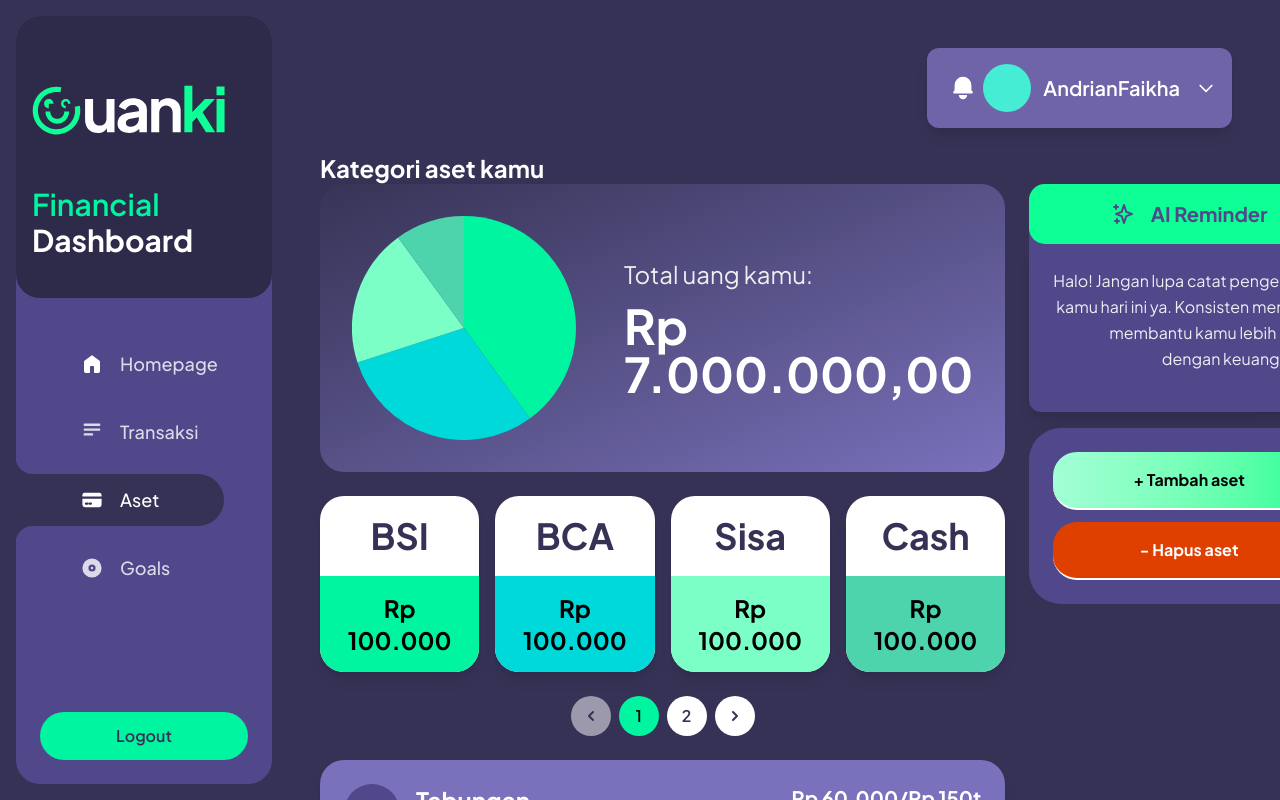
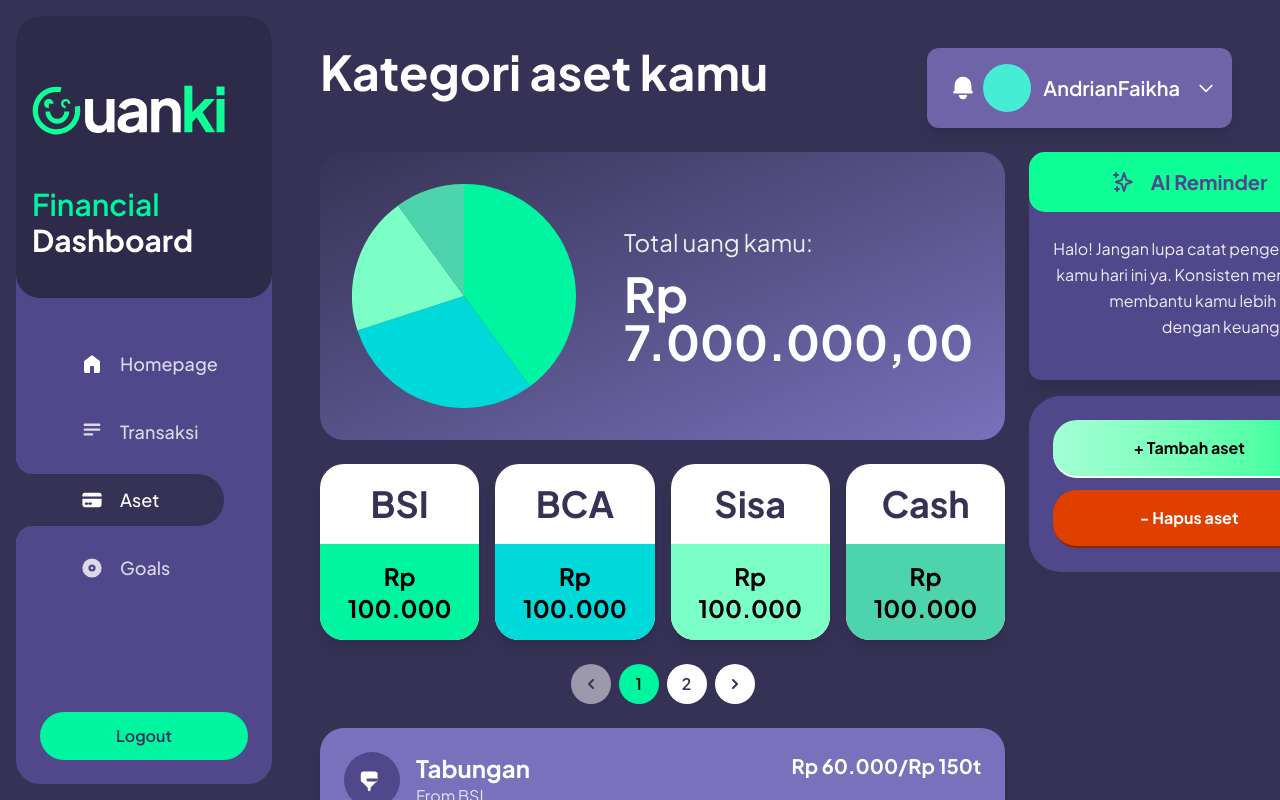
Before and after one commit to santaimany/CUANKI, a Next.js app: page /dashboard/aset in a window 1280 px wide. Built offline with nearby package versions, Linux system fonts and the light colour scheme.

Commit message:
refactor(AsetPage): enhance layout structure and improve button styling for better UI consistency

```diff
--- a/src/app/(dashboard)/dashboard/aset/page.tsx
+++ b/src/app/(dashboard)/dashboard/aset/page.tsx
@@ -9,33 +9,41 @@ import AIReminder from '@/components/dashboard/AIReminder';
 export default function AsetPage() {
   return (
     <div className="min-h-screen bg-[#363256] p-6">
-      <div className=" mx-auto">
+      <div className="max-w-[1600px] mx-auto">
+        {/* Header Section */}
+        <div className="flex items-start justify-between mb-6">
+          {/* Title */}
+          <h1 className="text-white text-5xl font-bold">Kategori aset kamu</h1>
 
-        <div className="flex justify-end mb-6">
+          {/* User Profile */}
           <UserProfile />
         </div>
 
-        <p className='text-white text-2xl font-bold'>Kategori aset kamu</p>
+        {/* Main Content - 2 Column Layout */}
         <div className="flex gap-6">
-
+          {/* Left Column - Main Content */}
           <div className="flex-1 space-y-6">
-
+            {/* Asset Summary with Pie Chart */}
             <AssetSummary totalAmount={7000000} />
 
+            {/* Asset Cards with Pagination */}
             <AssetCards showButtons={false} />
 
+            {/* Saving Progress */}
             <AssetProgress />
           </div>
 
+          {/* Right Column - AI Reminder & Buttons */}
           <div className="w-80 flex-shrink-0 space-y-4">
+            {/* AI Reminder */}
             <AIReminder />
 
-
+            {/* Action Buttons */}
             <div className="flex flex-col bg-[#50488A] p-6 rounded-4xl gap-3">
               <button className="w-full bg-gradient-to-r from-[#A3FFD6] to-[#0EFF95] border-b-2 border-white text-black font-bold py-4 rounded-3xl hover:shadow-lg transition-all">
                 + Tambah aset
               </button>
-              <button className="w-full bg-[#DF4000] border-b-2  text-white font-bold py-4 rounded-3xl hover:shadow-lg transition-all">
+              <button className="w-full bg-[#DF4000] border-b-2 border-[#8B2800] text-white font-bold py-4 rounded-3xl hover:shadow-lg transition-all">
                 - Hapus aset
               </button>
             </div>
```
